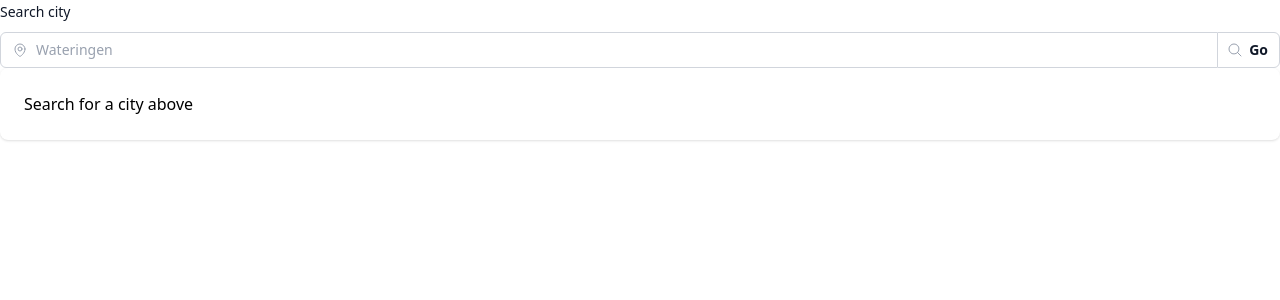
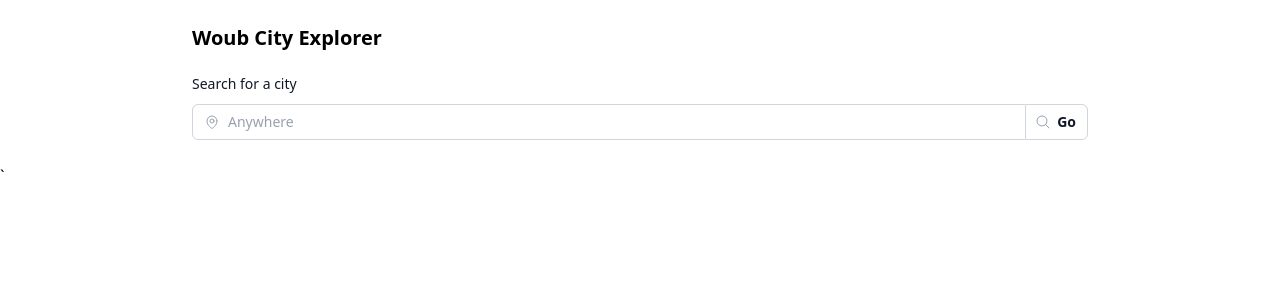
Before and after one commit to abelschooleman/wce-frontend, a Vue app: page / in a window 1280 px wide. Shown: the top 300 px of the page. Built offline with nearby package versions, Linux system fonts and the light colour scheme.

Commit message:
feat: handle no images state, clean up

```diff
--- a/src/App.vue
+++ b/src/App.vue
@@ -1,12 +1,26 @@
 <script setup lang="ts">
+import { storeToRefs } from "pinia";
 import axios from "axios";
+import { useStore } from "./store.ts";
+
 import SearchCity from "./components/SearchCity.vue";
 import CityDetails from "./components/CityDetails.vue";
 
 axios.defaults.baseURL = "http://localhost/api";
+
+const store = useStore();
+
+const { city } = storeToRefs(store);
 </script>
 
 <template>
-  <SearchCity></SearchCity>
-  <CityDetails></CityDetails>
+  <div class="mx-auto max-w-7xl px-4 py-6 sm:px-6 lg:px-8">
+    <div class="mx-auto max-w-4xl flex flex-col space-y-5">
+      <div>
+        <h1 class="font-bold text-xl">Woub City Explorer</h1>
+      </div>
+      <SearchCity></SearchCity>
+      <CityDetails v-if="city"></CityDetails>
+    </div>
+  </div>`
 </template>
--- a/src/components/CityDetails.vue
+++ b/src/components/CityDetails.vue
@@ -1,26 +1,15 @@
 <script setup lang="ts">
-import { storeToRefs } from "pinia";
-import { useStore } from "../store";
-
 import CityMap from "./CityMap.vue";
 import CurrentWeather from "./CurrentWeather.vue";
 import ImageGrid from "./ImageGrid.vue";
-
-const store = useStore();
-
-const { city } = storeToRefs(store);
 </script>
 
 <template>
   <div class="overflow-hidden rounded-lg bg-white shadow-sm">
-    <div class="px-4 py-5 sm:p-6">
-      <template v-if="city">
-        <CurrentWeather></CurrentWeather>
-        <CityMap></CityMap>
-        <ImageGrid></ImageGrid>
-      </template>
-
-      <h1 v-else>Search for a city above</h1>
+    <div class="px-4 py-5 sm:p-6 flex flex-col space-y-4">
+      <CurrentWeather></CurrentWeather>
+      <CityMap></CityMap>
+      <ImageGrid></ImageGrid>
     </div>
   </div>
 </template>
--- a/src/components/ImageGrid.vue
+++ b/src/components/ImageGrid.vue
@@ -1,9 +1,11 @@
 <script setup lang="ts">
-import {storeToRefs} from "pinia";
-import {useStore} from "../store.ts";
-import {fetchImages} from "../functions/images.ts";
-import type {Image} from "../types/images";
-import {onMounted, watch} from "vue";
+import { onMounted, watch } from "vue";
+import { storeToRefs } from "pinia";
+import { useStore } from "../store.ts";
+import { fetchImages } from "../functions/images.ts";
+import type { Image } from "../types/images";
+
+import { InformationCircleIcon } from "@heroicons/vue/24/outline";
 
 const store = useStore();
 
@@ -21,7 +23,7 @@ watch(city, () => load());
 </script>
 
 <template>
-  <div v-if="images" class="grid grid-cols-2 gap-2 md:grid-cols-3 lg:grid-cols-4">
+  <div v-if="images?.length" class="grid grid-cols-2 gap-2 md:grid-cols-3 lg:grid-cols-4">
     <div
       v-for="(image, idx) in images"
       :key="idx"
@@ -30,4 +32,18 @@ watch(city, () => load());
       <img :src="image.full" :alt="image.description" :title="image.description" />
     </div>
   </div>
+
+  <div v-else class="rounded-md bg-blue-50 p-4">
+    <div class="flex">
+      <div class="shrink-0">
+        <InformationCircleIcon class="size-5 text-blue-400" aria-hidden="true" />
+      </div>
+      <div class="ml-3">
+        <h3 class="text-sm font-bold text-blue-900">No images found</h3>
+        <div class="mt-1 text-sm font-medium text-blue-800">
+          <p>There were no images available for your selected city "{{ city!.name }}"</p>
+        </div>
+      </div>
+    </div>
+  </div>
 </template>
--- a/src/components/SearchCity.vue
+++ b/src/components/SearchCity.vue
@@ -1,10 +1,10 @@
 <script setup lang="ts">
-import {computed, type Ref, ref} from "vue";
-import {storeToRefs} from "pinia";
-import {MagnifyingGlassIcon, MapPinIcon} from "@heroicons/vue/24/outline";
-import {useStore} from "../store.ts";
-import {findCitiesByName} from "../functions/geocode.ts";
-import type {City} from "../types/global";
+import { computed, type Ref, ref } from "vue";
+import { storeToRefs } from "pinia";
+import { MagnifyingGlassIcon, MapPinIcon } from "@heroicons/vue/24/outline";
+import { useStore } from "../store.ts";
+import { findCitiesByName } from "../functions/geocode.ts";
+import type { City } from "../types/global";
 
 const store = useStore();
 
@@ -36,7 +36,7 @@ const onSubmit = () => {
 
 <template>
   <div class="relative">
-    <label for="query" class="block text-sm/6 font-medium text-gray-900">Search city</label>
+    <label for="query" class="block text-sm/6 font-medium text-gray-900">Search for a city</label>
     <div class="mt-2 flex">
       <div class="-mr-px grid grow grid-cols-1 focus-within:relative">
         <input
@@ -44,7 +44,7 @@ const onSubmit = () => {
           name="query"
           id="query"
           class="col-start-1 row-start-1 block w-full rounded-l-md bg-white py-1.5 pr-3 pl-10 text-base text-gray-900 outline-1 -outline-offset-1 outline-gray-300 placeholder:text-gray-400 focus:outline-2 focus:-outline-offset-2 focus:outline-indigo-600 sm:pl-9 sm:text-sm/6"
-          placeholder="Wateringen"
+          placeholder="Anywhere"
           v-model="query"
           @keyup.enter="onSubmit"
           @keyup.esc="onReset"
@@ -84,7 +84,3 @@ const onSubmit = () => {
     </div>
   </div>
 </template>
-
-<style scoped>
-
-</style>
--- a/src/functions/geocode.ts
+++ b/src/functions/geocode.ts
@@ -1,5 +1,5 @@
 import axios from "axios";
-import type {City} from "../types/global";
+import type { City } from "../types/global";
 
 const fetchAccessToken = async (): Promise<string> => {
     const response = await axios.get("access-token");
--- a/src/functions/images.ts
+++ b/src/functions/images.ts
@@ -1,6 +1,6 @@
 import axios from "axios";
-import type {City} from "../types/global";
-import type {Image} from "../types/images";
+import type { City } from "../types/global";
+import type { Image } from "../types/images";
 
 const fetchImages = async (city: City): Promise<Image[]> => {
     const response = await axios.get(`images?city=${city.name}`);
--- a/src/functions/weather.ts
+++ b/src/functions/weather.ts
@@ -1,6 +1,6 @@
 import axios from "axios";
-import type {City} from "../types/global";
-import type {Weather} from "../types/weather";
+import type { City } from "../types/global";
+import type { Weather } from "../types/weather";
 
 const fetchCurrentWeather = async (city: City): Promise<Weather> => {
     const response = await axios.get(`weather?name=${city.name}&country=${city.country}&state=${city.state}&latitude=${city.coordinates.latitude}&longitude=${city.coordinates.longitude}`);
```
Also changed, not shown: src/components/CityMap.vue (+4 -4 lines), src/components/CurrentWeather.vue (+5 -5 lines).
